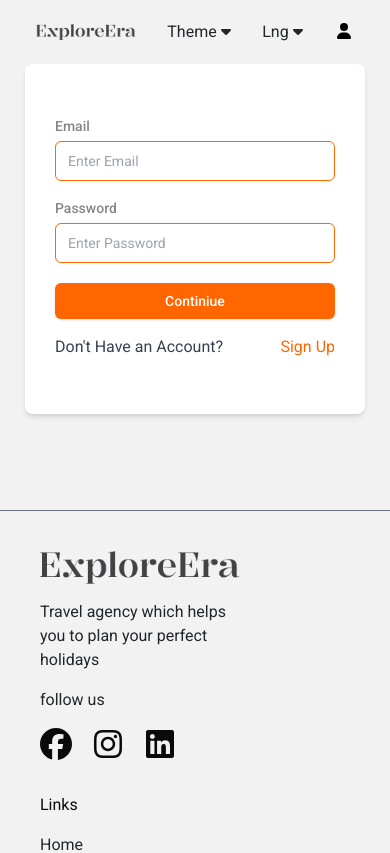
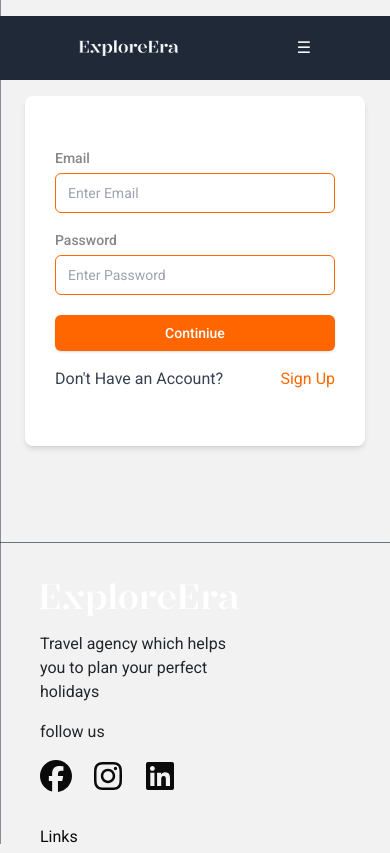
Before and after one commit to eleneshetsiruli/FinalProjectTBC, a React (Vite) app: page /login in a window 390 px wide. Shown: the top 853 px of the page. Built offline with nearby package versions, Linux system fonts and the light colour scheme.

Commit message:
add burger menu on mobile

```diff
--- a/src/components/header/index.tsx
+++ b/src/components/header/index.tsx
@@ -1,3 +1,4 @@
+import { useState } from "react";
 import { User } from "@/assets/svgs";
 import { Logo } from "./logo";
 import { NavLinks } from "./navLinks";
@@ -10,17 +11,59 @@ export const Header = () => {
   const location = useLocation();
   const isHomePage = location.pathname === pageEnums.HOME;
 
+  const [isSidebarOpen, setIsSidebarOpen] = useState(false);
+
+  const toggleSidebar = () => {
+    setIsSidebarOpen(!isSidebarOpen);
+  };
+
   return (
     <div
-      className={` h-[100px] flex items-center justify-around p-5 z-10 ${
-        isHomePage ? "absolute w-full text-white " : ""
+      className={`h-[100px] flex items-center justify-around z-10  ${
+        isHomePage ? "absolute w-full text-white" : "my-4 bg-gray-800 p-5"
       }`}
     >
-      <Logo size="lg:w-[182px] w-[100px] cursor-pointer" />
-      <NavLinks />
-      <Theme />
-      <LanguageSwitcher />
-      <User />
+      <Logo size="lg:w-[170px] w-[100px] cursor-pointer" />
+
+      {/* Mobile Sidebar Button */}
+      <button
+        onClick={toggleSidebar}
+        className="lg:hidden text-white focus:outline-none"
+      >
+        ☰
+      </button>
+
+      {/* Desktop Navigation */}
+      <div className="hidden lg:flex items-center gap-9">
+        <NavLinks />
+        <Theme />
+        <LanguageSwitcher />
+        <User />
+      </div>
+
+      {/* Mobile Sidebar */}
+      <div
+        className={`lg:hidden space-x-3 fixed top-0 left-0 w-3/4 h-full bg-gray-800 text-white transition-transform ${
+          isSidebarOpen
+            ? "transform translate-x-0"
+            : "transform -translate-x-full"
+        }`}
+      >
+        <button
+          onClick={toggleSidebar}
+          className="absolute top-4 right-4 text-white"
+        >
+          ✖
+        </button>
+        <div className="mt-20 space-y-5 ">
+          <NavLinks />
+          <div className="flex gap-3">
+            <Theme />
+            <LanguageSwitcher />
+          </div>
+          <User />
+        </div>
+      </div>
     </div>
   );
 };
--- a/src/components/header/logo.tsx
+++ b/src/components/header/logo.tsx
@@ -1,12 +1,9 @@
-import ExploreEra from "@/assets/ExploreEra.png";
 import EraWhite from "@/assets/svgs/Erawhite.png";
-import { useLocation, useNavigate } from "react-router-dom";
+import { useNavigate } from "react-router-dom";
 import { LogoProps } from "./types";
 import { pageEnums } from "@/pages/enums/pageEnums";
 
 export const Logo = ({ size }: LogoProps) => {
-  const location = useLocation();
-  const isHomePage = location.pathname === pageEnums.HOME;
   const navigate = useNavigate();
 
   const handelGoHome = () => {
@@ -17,7 +14,7 @@ export const Logo = ({ size }: LogoProps) => {
     <img
       onClick={handelGoHome}
       className={size}
-      src={isHomePage ? EraWhite : ExploreEra}
+      src={EraWhite}
       alt="Explore Era Logo"
     />
   );
--- a/src/components/header/navLinks.tsx
+++ b/src/components/header/navLinks.tsx
@@ -5,7 +5,7 @@ import { useTranslation } from "react-i18next";
 export const NavLinks = () => {
   const { t } = useTranslation();
   return (
-    <div className="lg:flex gap-16 hidden">
+    <div className=" lg:gap-16 gap-5 flex flex-col lg:flex-row">
       <SingleLink title={t("home-page.home")} goTo={pageEnums.HOME} />
       <SingleLink title={t("home-page.about")} goTo={pageEnums.ABOUT} />
       <SingleLink title={t("home-page.blogs")} goTo={pageEnums.BLOGS} />
--- a/src/components/header/singleLink.tsx
+++ b/src/components/header/singleLink.tsx
@@ -1,20 +1,3 @@
-// import { NavLink, useLocation } from "react-router-dom";
-// import { SingleLinkProps } from "./types";
-// import { pageEnums } from "@/pages/enums/pageEnums";
-
-// export const SingleLink = ({ title, goTo }: SingleLinkProps) => {
-//   const location = useLocation();
-//   const isHomePage = location.pathname === pageEnums.HOME;
-//   return (
-//     <NavLink
-//       className={`hover:text-orange-500 ${isHomePage ? "text-popover" : "text-muted"} `}
-//       to={goTo}
-//     >
-//       {title}
-//     </NavLink>
-//   );
-// };
-
 import { NavLink, useLocation } from "react-router-dom";
 import { SingleLinkProps } from "./types";
 import { pageEnums } from "@/pages/enums/pageEnums";
@@ -32,7 +15,7 @@ export const SingleLink = ({ title, goTo }: SingleLinkProps) => {
             ? "text-orange-600"
             : isHomePage
               ? "text-popover"
-              : "text-muted"
+              : "text-popover"
         }`
       }
     >
--- a/src/pages/enums/pageEnums.ts
+++ b/src/pages/enums/pageEnums.ts
@@ -1,6 +1,6 @@
 export enum pageEnums {
   HOME = "/",
-  LOGIN = "login",
+  LOGIN = "/login",
   SIGNUP = "signUp",
   ABOUT = "about",
   BLOGS = "blogs",
--- a/src/pages/home/cover.tsx
+++ b/src/pages/home/cover.tsx
@@ -20,7 +20,7 @@ export const Cover: React.FC = () => {
       }}
     >
       <div className="absolute inset-0 bg-black bg-opacity-40 dark:bg-opacity-70"></div>
-      <div className="text-center lg:w-[150px] absolute z-10 top-1/2 left-1/2 transform -translate-x-1/2 -translate-y-1/2">
+      <div className="text-center lg:w-[150px] absolute z-auto top-1/2 left-1/2 transform -translate-x-1/2 -translate-y-1/2">
         <h1 className="text-white">{t("home-page.offer")}</h1>
         <h1 className="text-white font-bold text-3xl animate-bounce">
           {t("home-page.italy")}
--- a/src/pages/signUp/signUpView.tsx
+++ b/src/pages/signUp/signUpView.tsx
@@ -1,3 +1,86 @@
+// import { useForm, SubmitHandler } from "react-hook-form";
+// import CardCva from "@/components/ui/cva/card";
+// import { ParagrCva } from "@/components/ui/cva/paragraph";
+// import { FormContainer } from "@/components/ui/formContainer";
+// import { SignUpFormInputs } from "./interfaces";
+// import FormField from "@/components/formField/formField";
+// import { useSignUp } from "@/api/query/hooks/useSignUp";
+// import { Button } from "@/components/ui/button";
+// import { useTranslation } from "react-i18next";
+// import { useNavigate } from "react-router-dom";
+// import { pageEnums } from "../enums/pageEnums";
+
+// export const SignUpView = () => {
+//   const {
+//     register,
+//     handleSubmit,
+//     formState: { errors },
+//   } = useForm<SignUpFormInputs>();
+//   const { t } = useTranslation();
+//   const navigate = useNavigate();
+//   const onSubmit: SubmitHandler<SignUpFormInputs> = (data) => {
+//     mutation.mutate(data);
+//   };
+
+//   const handleGoHome = () => {
+//     navigate(pageEnums.HOME);
+//   };
+
+//   const mutation = useSignUp();
+
+//   return (
+//     <FormContainer>
+//       <CardCva size="md" padding="md" gap="md">
+//         <form className="flex flex-col gap-4" onSubmit={handleSubmit(onSubmit)}>
+//           <FormField
+//             label={t("auth-page.first")}
+//             name="firstName"
+//             register={register}
+//             errors={errors}
+//           />
+//           <FormField
+//             label={t("auth-page.last")}
+//             name="lastName"
+//             register={register}
+//             errors={errors}
+//           />
+//           <FormField
+//             label={t("auth-page.email")}
+//             name="email"
+//             type="email"
+//             register={register}
+//             errors={errors}
+//           />
+//           <FormField
+//             label={t("auth-page.password")}
+//             name="password"
+//             type="password"
+//             register={register}
+//             errors={errors}
+//           />
+//           <Button
+//             onClick={handleGoHome}
+//             className="bg-card text-white hover:text-popover"
+//             type="submit"
+//           >
+//             {t("auth-page.register")}
+//           </Button>
+//         </form>
+
+//         <ParagrCva color="secondary" size="sm">
+//           {t("auth-page.by")}
+//           <span className="text-orange-600">
+//             <span className="mx-1">{t("auth-page.terms")}</span>
+//           </span>
+//           {t("auth-page.and")}
+//           <span className="text-orange-600 mx-1">{t("auth-page.privacy")}</span>
+//           .
+//         </ParagrCva>
+//       </CardCva>
+//     </FormContainer>
+//   );
+// };
+
 import { useForm, SubmitHandler } from "react-hook-form";
 import CardCva from "@/components/ui/cva/card";
 import { ParagrCva } from "@/components/ui/cva/paragraph";
@@ -7,6 +90,8 @@ import FormField from "@/components/formField/formField";
 import { useSignUp } from "@/api/query/hooks/useSignUp";
 import { Button } from "@/components/ui/button";
 import { useTranslation } from "react-i18next";
+import { useNavigate } from "react-router-dom";
+import { pageEnums } from "../enums/pageEnums";
 
 export const SignUpView = () => {
   const {
@@ -15,12 +100,18 @@ export const SignUpView = () => {
     formState: { errors },
   } = useForm<SignUpFormInputs>();
   const { t } = useTranslation();
+  const navigate = useNavigate();
+  const mutation = useSignUp();
 
   const onSubmit: SubmitHandler<SignUpFormInputs> = (data) => {
     mutation.mutate(data);
   };
 
-  const mutation = useSignUp();
+  if (mutation.isSuccess) {
+    setTimeout(() => {
+      navigate(pageEnums.LOGIN);
+    }, 1000);
+  }
 
   return (
     <FormContainer>
```
